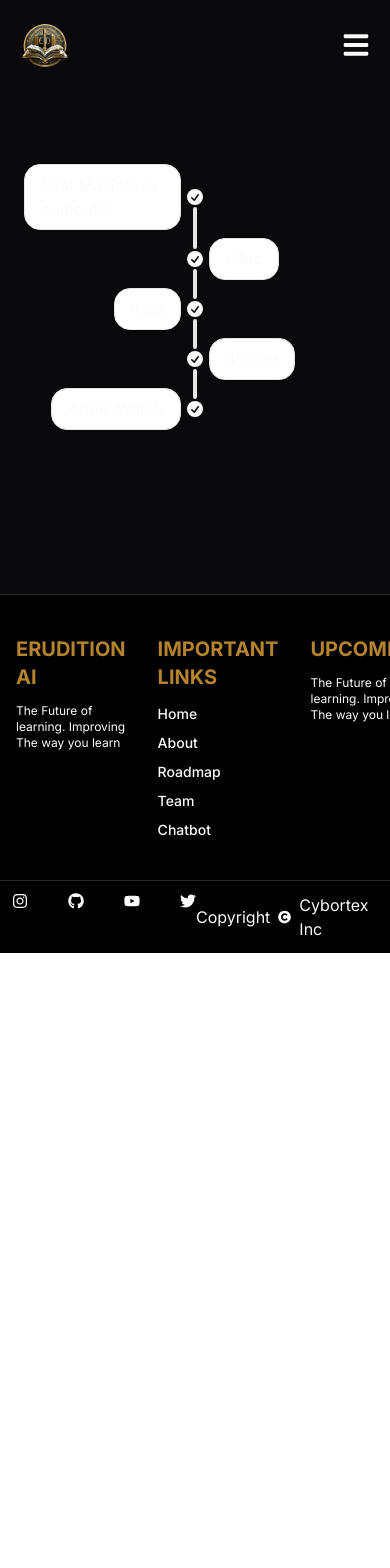
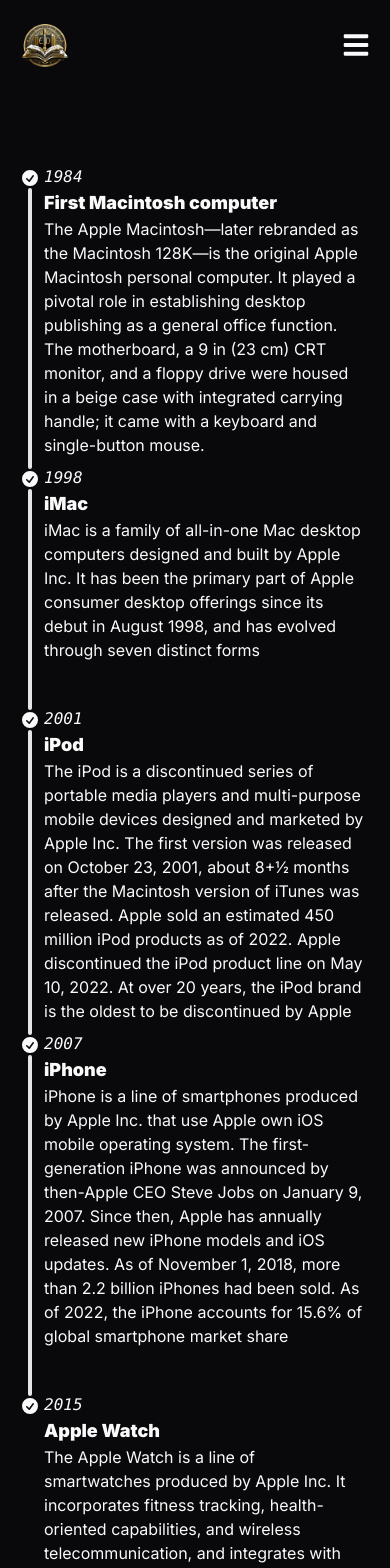
Before and after one commit to Cybortex/eruditionAI, a Next.js app: page /roadmap in a window 390 px wide. Shown: the top 1568 px of the page. Before the commit the page ends 953 px from the top, so only its background shows below. Built offline with nearby package versions, Linux system fonts and the light colour scheme.

Commit message:
Navbarmobile class updates

```diff
--- a/src/app/roadmap/page.tsx
+++ b/src/app/roadmap/page.tsx
@@ -1,51 +1,72 @@
 import React from 'react'
 
-const page = () => {
+const RoadMap = () => {
   return (
     <div className='flex justify-center items-center flex-col overflow-hidden  sm:px-10 px-5 py-[10rem]'>
-      <ul className="timeline timeline-vertical">
+
+    <ul className="timeline timeline-snap-icon max-md:timeline-compact timeline-vertical">
   <li>
-    <div className="timeline-start timeline-box">First Macintosh computer</div>
     <div className="timeline-middle">
-      <svg xmlns="http://www.w3.org/2000/svg" viewBox="0 0 20 20" fill="currentColor" className="w-5 h-5"><path fillRule="evenodd" d="M10 18a8 8 0 100-16 8 8 0 000 16zm3.857-9.809a.75.75 0 00-1.214-.882l-3.483 4.79-1.88-1.88a.75.75 0 10-1.06 1.061l2.5 2.5a.75.75 0 001.137-.089l4-5.5z" clipRule="evenodd" /></svg>
+      <svg xmlns="http://www.w3.org/2000/svg" viewBox="0 0 20 20" fill="currentColor" className="h-5 w-5"><path fillRule="evenodd" d="M10 18a8 8 0 100-16 8 8 0 000 16zm3.857-9.809a.75.75 0 00-1.214-.882l-3.483 4.79-1.88-1.88a.75.75 0 10-1.06 1.061l2.5 2.5a.75.75 0 001.137-.089l4-5.5z" clipRule="evenodd" /></svg>
+    </div>
+    <div className="timeline-start md:text-end mb-10">
+      <time className="font-mono italic">1984</time>
+      <div className="text-lg font-black">First Macintosh computer</div>
+      The Apple Macintosh—later rebranded as the Macintosh 128K—is the original Apple Macintosh personal computer. It played a pivotal role in establishing desktop publishing as a general office function. The motherboard, a 9 in (23 cm) CRT monitor, and a floppy drive were housed in a beige case with integrated carrying handle; it came with a keyboard and single-button mouse.
     </div>
     <hr/>
   </li>
   <li>
-    <hr/>
+    <hr />
     <div className="timeline-middle">
-      <svg xmlns="http://www.w3.org/2000/svg" viewBox="0 0 20 20" fill="currentColor" className="w-5 h-5"><path fillRule="evenodd" d="M10 18a8 8 0 100-16 8 8 0 000 16zm3.857-9.809a.75.75 0 00-1.214-.882l-3.483 4.79-1.88-1.88a.75.75 0 10-1.06 1.061l2.5 2.5a.75.75 0 001.137-.089l4-5.5z" clipRule="evenodd" /></svg>
+      <svg xmlns="http://www.w3.org/2000/svg" viewBox="0 0 20 20" fill="currentColor" className="h-5 w-5"><path fillRule="evenodd" d="M10 18a8 8 0 100-16 8 8 0 000 16zm3.857-9.809a.75.75 0 00-1.214-.882l-3.483 4.79-1.88-1.88a.75.75 0 10-1.06 1.061l2.5 2.5a.75.75 0 001.137-.089l4-5.5z" clipRule="evenodd" /></svg>
     </div>
-    <div className="timeline-end timeline-box">iMac</div>
-    <hr/>
+    <div className="timeline-end mb-10">
+      <time className="font-mono italic">1998</time>
+      <div className="text-lg font-black">iMac</div>
+      iMac is a family of all-in-one Mac desktop computers designed and built by Apple Inc. It has been the primary part of Apple consumer desktop offerings since its debut in August 1998, and has evolved through seven distinct forms
+    </div>
+    <hr />
   </li>
   <li>
-    <hr/>
-    <div className="timeline-start timeline-box">iPod</div>
+    <hr />
     <div className="timeline-middle">
-      <svg xmlns="http://www.w3.org/2000/svg" viewBox="0 0 20 20" fill="currentColor" className="w-5 h-5"><path fillRule="evenodd" d="M10 18a8 8 0 100-16 8 8 0 000 16zm3.857-9.809a.75.75 0 00-1.214-.882l-3.483 4.79-1.88-1.88a.75.75 0 10-1.06 1.061l2.5 2.5a.75.75 0 001.137-.089l4-5.5z" clipRule="evenodd" /></svg>
+      <svg xmlns="http://www.w3.org/2000/svg" viewBox="0 0 20 20" fill="currentColor" className="h-5 w-5"><path fillRule="evenodd" d="M10 18a8 8 0 100-16 8 8 0 000 16zm3.857-9.809a.75.75 0 00-1.214-.882l-3.483 4.79-1.88-1.88a.75.75 0 10-1.06 1.061l2.5 2.5a.75.75 0 001.137-.089l4-5.5z" clipRule="evenodd" /></svg>
     </div>
-    <hr/>
+    <div className="timeline-start md:text-end mb-10">
+      <time className="font-mono italic">2001</time>
+      <div className="text-lg font-black">iPod</div>
+      The iPod is a discontinued series of portable media players and multi-purpose mobile devices designed and marketed by Apple Inc. The first version was released on October 23, 2001, about 8+1⁄2 months after the Macintosh version of iTunes was released. Apple sold an estimated 450 million iPod products as of 2022. Apple discontinued the iPod product line on May 10, 2022. At over 20 years, the iPod brand is the oldest to be discontinued by Apple
+    </div>
+    <hr />
   </li>
   <li>
-    <hr/>
+    <hr />
     <div className="timeline-middle">
-      <svg xmlns="http://www.w3.org/2000/svg" viewBox="0 0 20 20" fill="currentColor" className="w-5 h-5"><path fillRule="evenodd" d="M10 18a8 8 0 100-16 8 8 0 000 16zm3.857-9.809a.75.75 0 00-1.214-.882l-3.483 4.79-1.88-1.88a.75.75 0 10-1.06 1.061l2.5 2.5a.75.75 0 001.137-.089l4-5.5z" clipRule="evenodd" /></svg>
+      <svg xmlns="http://www.w3.org/2000/svg" viewBox="0 0 20 20" fill="currentColor" className="h-5 w-5"><path fillRule="evenodd" d="M10 18a8 8 0 100-16 8 8 0 000 16zm3.857-9.809a.75.75 0 00-1.214-.882l-3.483 4.79-1.88-1.88a.75.75 0 10-1.06 1.061l2.5 2.5a.75.75 0 001.137-.089l4-5.5z" clipRule="evenodd" /></svg>
     </div>
-    <div className="timeline-end timeline-box">iPhone</div>
-    <hr/>
+    <div className="timeline-end mb-10">
+      <time className="font-mono italic">2007</time>
+      <div className="text-lg font-black">iPhone</div>
+      iPhone is a line of smartphones produced by Apple Inc. that use Apple own iOS mobile operating system. The first-generation iPhone was announced by then-Apple CEO Steve Jobs on January 9, 2007. Since then, Apple has annually released new iPhone models and iOS updates. As of November 1, 2018, more than 2.2 billion iPhones had been sold. As of 2022, the iPhone accounts for 15.6% of global smartphone market share
+    </div>
+    <hr />
   </li>
   <li>
-    <hr/>
-    <div className="timeline-start timeline-box">Apple Watch</div>
+    <hr />
     <div className="timeline-middle">
-      <svg xmlns="http://www.w3.org/2000/svg" viewBox="0 0 20 20" fill="currentColor" className="w-5 h-5"><path fillRule="evenodd" d="M10 18a8 8 0 100-16 8 8 0 000 16zm3.857-9.809a.75.75 0 00-1.214-.882l-3.483 4.79-1.88-1.88a.75.75 0 10-1.06 1.061l2.5 2.5a.75.75 0 001.137-.089l4-5.5z" clipRule="evenodd" /></svg>
+      <svg xmlns="http://www.w3.org/2000/svg" viewBox="0 0 20 20" fill="currentColor" className="h-5 w-5"><path fillRule="evenodd" d="M10 18a8 8 0 100-16 8 8 0 000 16zm3.857-9.809a.75.75 0 00-1.214-.882l-3.483 4.79-1.88-1.88a.75.75 0 10-1.06 1.061l2.5 2.5a.75.75 0 001.137-.089l4-5.5z" clipRule="evenodd" /></svg>
+    </div>
+    <div className="timeline-start md:text-end mb-10">
+      <time className="font-mono italic">2015</time>
+      <div className="text-lg font-black">Apple Watch</div>
+      The Apple Watch is a line of smartwatches produced by Apple Inc. It incorporates fitness tracking, health-oriented capabilities, and wireless telecommunication, and integrates with iOS and other Apple products and services
     </div>
   </li>
-</ul>
+    </ul>
 
     </div>
   )
 }
 
-export default page
+export default RoadMap
--- a/src/components/Navbar.tsx
+++ b/src/components/Navbar.tsx
@@ -61,14 +61,14 @@
           <div
             className={`${
               !toggle ? "hidden" : "flex"
-            } p-6 black-gradient absolute top-20 right-0 mx-4 my-2 min-w-[140px] z-10 rounded-xl`}
+            } p-6 bg-slate-50 absolute top-20 right-0 mx-4 my-2 min-w-[140px] z-10 rounded-xl text-black`}
           >
             <ul className='list-none flex justify-center items-start flex-1 flex-col gap-4'>
             {navItems.map((nav) =>
            (<Link
             href={nav.link}
             key={nav.link}
-            className={`${nav.link === pathname && "text-brand"}`}
+            className={`${nav.link === pathname && "text-brand font-semibold w-full bg-black p-3 rounded-xl"}`}
             >{nav.name}</Link>)
           )}
             </ul>
--- a/src/components/Toggle.tsx
+++ /dev/null
@@ -1,40 +0,0 @@
-"use client"
-
-import * as React from "react"
-import { Moon, Sun } from "lucide-react"
-import { useTheme } from "next-themes"
-
-import { Button } from "@/components/ui/button"
-import {
-  DropdownMenu,
-  DropdownMenuContent,
-  DropdownMenuItem,
-  DropdownMenuTrigger,
-} from "@/components/ui/dropdown-menu"
-
-export function ModeToggle() {
-  const { setTheme } = useTheme()
-
-  return (
-    <DropdownMenu>
-      <DropdownMenuTrigger asChild>
-        <Button variant="outline" size="icon">
-          <Sun className="h-[1.2rem] w-[1.2rem] rotate-0 scale-100 transition-all dark:-rotate-90 dark:scale-0" />
-          <Moon className="absolute h-[1.2rem] w-[1.2rem] rotate-90 scale-0 transition-all dark:rotate-0 dark:scale-100" />
-          <span className="sr-only">Toggle theme</span>
-        </Button>
-      </DropdownMenuTrigger>
-      <DropdownMenuContent align="end">
-        <DropdownMenuItem onClick={() => setTheme("light")}>
-          Light
-        </DropdownMenuItem>
-        <DropdownMenuItem onClick={() => setTheme("dark")}>
-          Dark
-        </DropdownMenuItem>
-        <DropdownMenuItem onClick={() => setTheme("system")}>
-          System
-        </DropdownMenuItem>
-      </DropdownMenuContent>
-    </DropdownMenu>
-  )
-}
```
